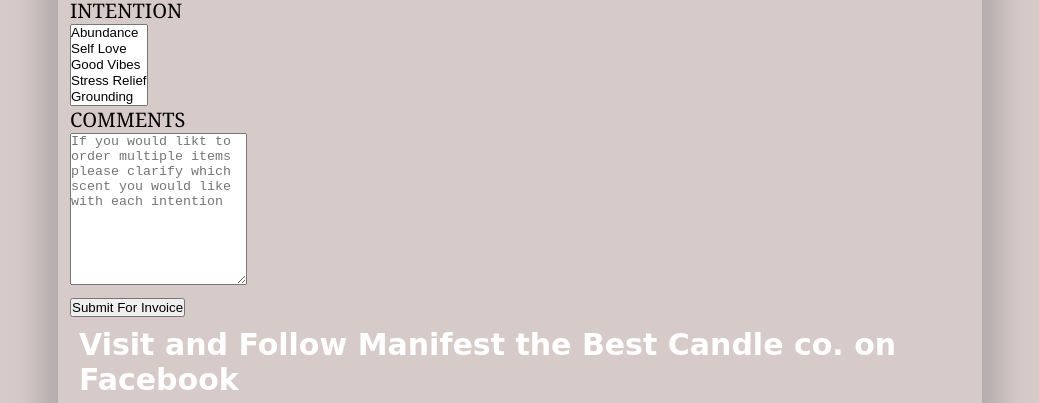
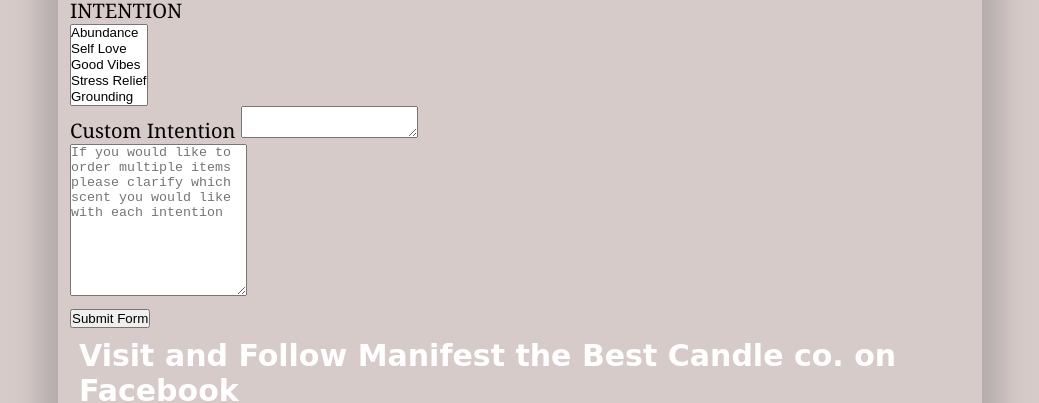
Before and after one commit to EricaBoerger/ManifesttheBestCandleco, a plain HTML site: page order.html in a window 1280 px wide. Shown: the part 877-1280 px from the top of the page, without its empty margins (120-1159 px from the left). Drawn offline with Linux system fonts and the light colour scheme.

Commit message:
Update order.html

```diff
--- a/order.html
+++ b/order.html
@@ -2,12 +2,7 @@
 <html lang="en">
 <head>
    <!--
-    New Perspectives on HTML5 and CSS3, 7th Edition
-
-
-    Starting Page sample for final project - for educational purposes, all content is fictional
     Author: Erica Boerger
-	Term and Year: Spring 2022
 
     Filename: reviews.html
    -->
@@ -74,16 +69,17 @@
 		</select>
 		</div>
 		</fieldset>
-				<label for="info"> COMMENTS</label> <br>
+
+			<label for="commBox"> Custom Intention </label>
+			<textarea name="custom" id=commBox></textarea> </br>
+
 	</fieldset>
 	 	<form action="mailto:manifestthebestcandleco@gmail.com" method="post" enctype"multipart/form-data" name="EmailForm">
 
-      <textarea placeholder="If you would likt to order multiple items please clarify which scent you would like with each intention" class="form-control" name="message" rows="10" required></textarea>
+      <textarea placeholder="If you would like to order multiple items please clarify which scent you would like with each intention" class="form-control" name="message" rows="10" required></textarea>
     </div>
-    <button type="submit" class="btn btn-lg btn-dark btn-block">Submit For Invoice</button>
+    <button type="submit" class="btn btn-lg btn-dark btn-block">Submit Form</button>
   </form>
-</div>
-  	</form>
     		<h1>Visit and Follow Manifest the Best Candle co. on Facebook </h1>
    		<a target="_blank" href=https://m.facebook.com/manifestthebestcandleco>	<img src="images/facebook.jpg" alt="Manifest the Best Candle co. logo" /></a>
 
```
